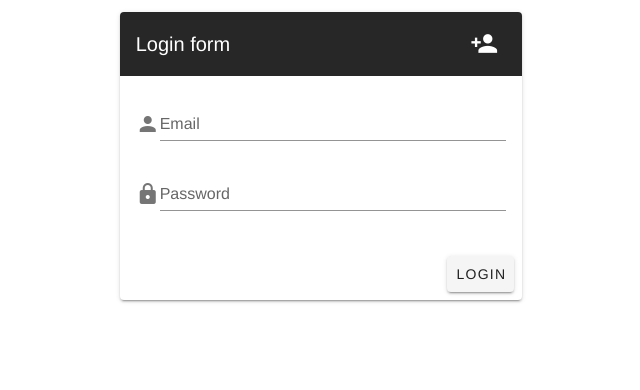
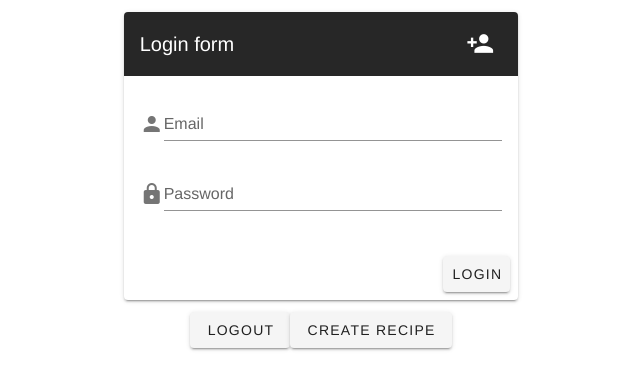
Before and after one commit to tobinstultiens/Recipe-manager-presentation, a Vue app: page /login in a window 1280 px wide. Shown: the top 390 px of the page, without its empty margins (319-959 px from the left). Built offline with nearby package versions, Linux system fonts and the light colour scheme; no server answers.

Commit message:
Made the layout more generic

```diff
--- a/src/App.vue
+++ b/src/App.vue
@@ -1,8 +1,42 @@
 <template>
 	<div id="app">
+		<v-row>
+			<v-col> </v-col>
+			<v-col :cols="6">
 				<router-view />
+			</v-col>
+			<v-col> </v-col>
+		</v-row>
+		<v-btn @click="logout">Logout</v-btn>
+		<v-btn @click="CreateRecipe">Create Recipe</v-btn>
 	</div>
 </template>
+
+<script lang="ts">
+import firebase from "firebase";
+import Vue from "vue";
+
+export default Vue.extend({
+	methods: {
+		logout() {
+			firebase
+				.auth()
+				.signOut()
+				.then(
+					function() {
+						// Sign-out successful.
+					},
+					function() {
+						// An error happened.
+					}
+				);
+		},
+		CreateRecipe() {
+			this.$router.replace({ name: "RecipeAdd" });
+		}
+	}
+});
+</script>
 
 <style>
 #app {
--- a/src/views/Home.vue
+++ b/src/views/Home.vue
@@ -1,20 +1,11 @@
 <template>
 	<div class="home">
-		<v-row>
-			<v-col> </v-col>
-			<v-col :cols="6">
 				<RecipeHome />
-			</v-col>
-			<v-col> </v-col>
-		</v-row>
-		<v-btn @click="logout">Logout</v-btn>
-		<v-btn @click="CreateRecipe">Create Recipe</v-btn>
 	</div>
 </template>
 
 <script lang="ts">
-import firebase from "firebase";
-import RecipeHome from "./components/recipe/RecipeHome.vue";
+import RecipeHome from "@/components/recipe/RecipeHome.vue";
 import Vue from "vue";
 
 export default Vue.extend({
@@ -22,23 +13,5 @@ export default Vue.extend({
 	components: {
 		RecipeHome
 	},
-	methods: {
-		logout() {
-			firebase
-				.auth()
-				.signOut()
-				.then(
-					function() {
-						// Sign-out successful.
-					},
-					function() {
-						// An error happened.
-					}
-				);
-		},
-		CreateRecipe() {
-			this.$router.replace({ name: "RecipeAdd" });
-		}
-	}
 });
 </script>
--- a/src/views/Login.vue
+++ b/src/views/Login.vue
@@ -2,7 +2,7 @@
   <v-container fill-height fluid>
     <v-row align="center" justify="center">
       <v-col></v-col>
-      <v-col cols="3" sm="4">
+      <v-col cols="6" sm="8">
         <v-card class="elevation-12">
           <v-toolbar color="primary" dark flat>
             <v-toolbar-title>Login form</v-toolbar-title>
--- a/src/views/RecipeAdd.vue
+++ b/src/views/RecipeAdd.vue
@@ -1,12 +1,12 @@
 <template>
 	<div>
-		<RecipeCreation />
+	<RecipeCreation />
 	</div>
 </template>
 
 <script lang="ts">
 import Vue from "vue";
-import RecipeCreation from "./components/recipe/RecipeCreation.vue";
+import RecipeCreation from "@/components/recipe/RecipeCreation.vue";
 
 export default Vue.extend({
 	name: "RecipeAdd",
--- a/src/views/Register.vue
+++ b/src/views/Register.vue
@@ -2,7 +2,7 @@
 	<v-container fill-height fluid>
 		<v-row align="center" justify="center">
 			<v-col></v-col>
-			<v-col cols="3" sm="4">
+			<v-col cols="6" sm="8">
 				<v-card class="elevation-12">
 					<v-toolbar color="primary" dark flat>
 						<v-toolbar-title>Register form</v-toolbar-title>
```
Also changed, not shown: 1 other file (tests, documents, lock files or other folders). Lines whose indentation alone changed are shown as unchanged.
